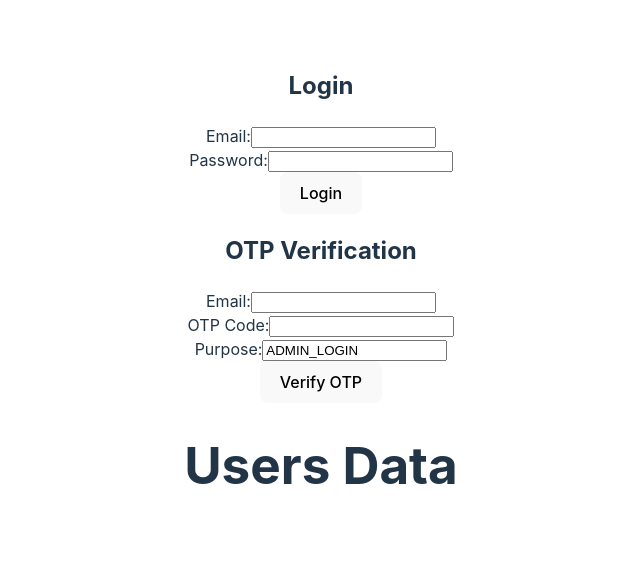
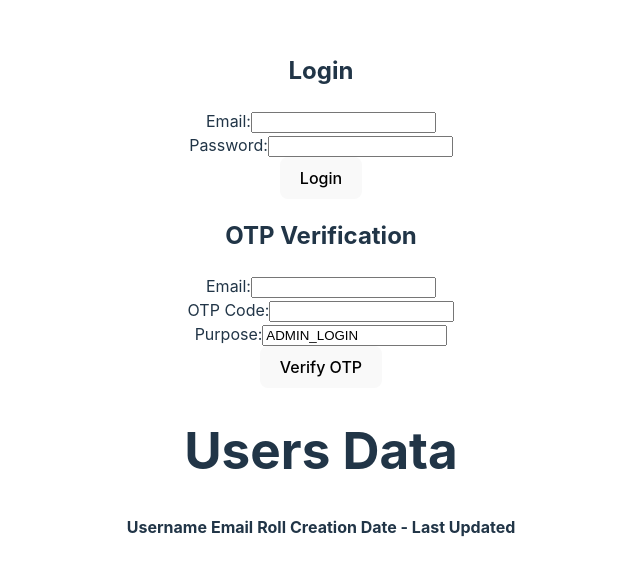
Before and after one commit to HarisWaseem43/Bahamas-Login, a React (Vite) app: page / in a window 1280 px wide. Shown: the part 112-688 px from the top of the page, without its empty margins (319-959 px from the left). Built offline with nearby package versions, Linux system fonts and the light colour scheme.

Commit message:
Third Commit

```diff
--- a/src/components/Users/index.jsx
+++ b/src/components/Users/index.jsx
@@ -7,7 +7,7 @@ const UsersData = () => {
   const [isError, setIsError] = useState(" ");
 
   const accessToken = useSelector((state) => state.auth.accessToken);
-//   console.log(accessToken);
+  //   console.log(accessToken);
 
   const getAPIData = async () => {
     try {
@@ -25,15 +25,15 @@ const UsersData = () => {
         return <div>Something Went Wrong</div>;
       }
     } catch (error) {
-    //   console.log("Error :", error);
+      //   console.log("Error :", error);
       setIsError(error.message);
     }
   };
 
   useEffect(() => {
     if (accessToken) {
-        getAPIData();
-      }
+      getAPIData();
+    }
   }, [accessToken]);
 
   return (
@@ -42,18 +42,28 @@ const UsersData = () => {
       {isError !== " " && <h3>Error: {isError}</h3>}
 
       <div className="grid">
-        {myData.map((items) => {
-          return (
-            <div className="card" key={items.id}>
-              <h4>Username: {items.username}</h4>
-              <h4>Email: {items.email}</h4>
-              <h4>Roll: {items.role}</h4>
-              <h5>
-                {items.creationDate} - {items.lastUpdated}
-              </h5>
-            </div>
-          );
-        })}
+        <table>
+          <thead>
+            <tr>
+              <th>Username</th>
+              <th>Email</th>
+              <th>Roll</th>
+              <th>Creation Date - Last Updated</th>
+            </tr>
+          </thead>
+          <tbody>
+            {myData.map((item) => (
+              <tr key={item.id}>
+                <td>{item.username}</td>
+                <td>{item.email}</td>
+                <td>{item.role}</td>
+                <td>
+                  {item.creationDate} - {item.lastUpdated}
+                </td>
+              </tr>
+            ))}
+          </tbody>
+        </table>
       </div>
     </>
   );
```
